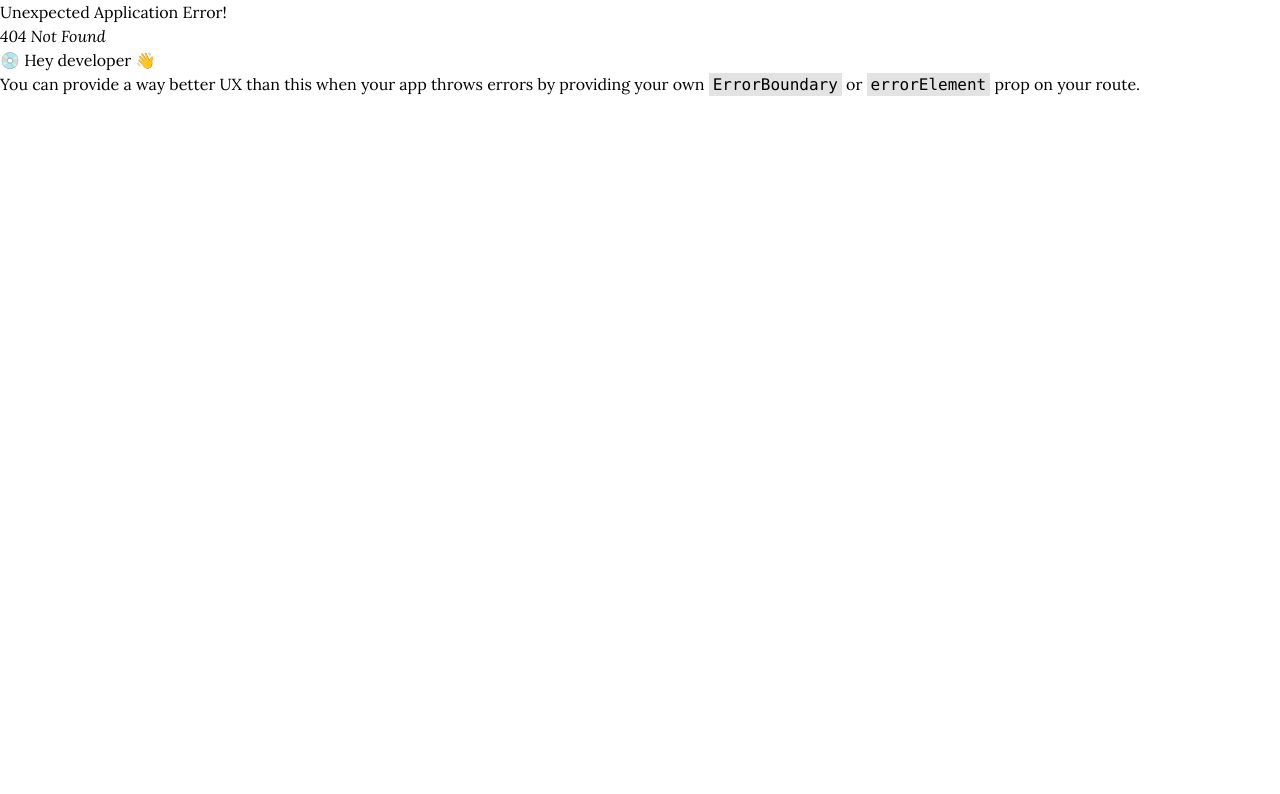
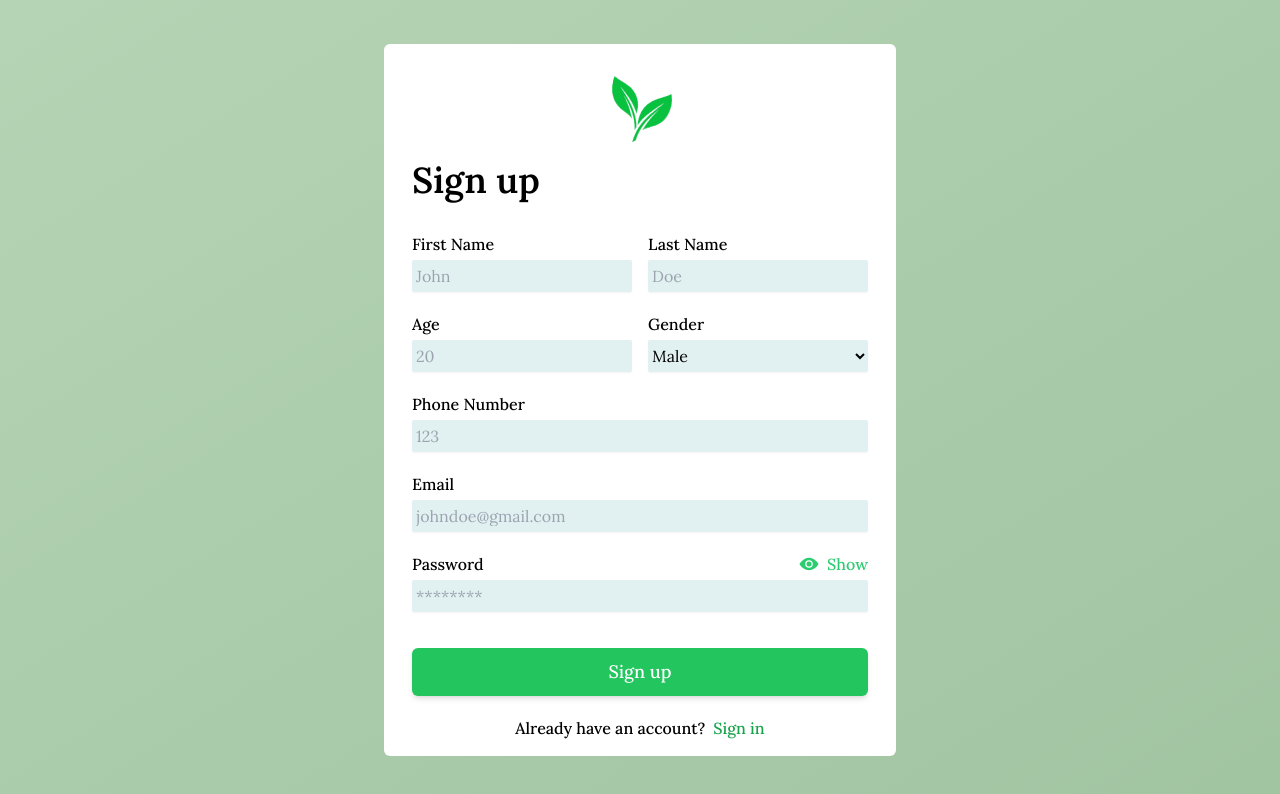
Before and after one commit to poula-karem/green-world, a React (Vite) app in the folder frontend/: page /1 in a window 1280 px wide. Before the commit this address had no page. Shown: the top 794 px of the page. Built offline with nearby package versions, Linux system fonts and the light colour scheme.

Commit message:
complete SignUpForm component UI

```diff
--- a/frontend/src/index.css
+++ b/frontend/src/index.css
@@ -41,6 +41,17 @@ body {
   object-fit: cover;
 }
 
+::-webkit-scrollbar {
+  width: 6px;
+}
+::-webkit-scrollbar-thumb {
+  background: #ccc;
+  border-radius: 10px;
+}
+::-webkit-scrollbar-thumb:hover {
+  background: #888;
+}
+
 @media (min-width: 768px) {
   .hero-plant-image {
     clip-path: polygon(10% 0, 100% 0, 100% 100%, 0% 100%);
--- /dev/null
+++ b/frontend/src/layouts/AuthLayout.tsx
@@ -0,0 +1,9 @@
+import { Outlet } from "react-router-dom";
+
+export default function AuthLayout() {
+  return (
+    <>
+      <Outlet />
+    </>
+  );
+}
--- /dev/null
+++ b/frontend/src/pages/AuthPage/AuthPage.tsx
@@ -0,0 +1,21 @@
+import SignUpForm from "./SignUpForm";
+import logo from "/public/logo.svg";
+
+export default function AuthPage() {
+  const handleSubmit = (e) => {
+    e.preventDefault();
+  };
+
+  return (
+    <div className="bg-gradient-to-br from-[#b5d4b5] to-[#a1c4a1] py-4 flex items-center justify-center min-h-screen shadow-xl">
+      <div className="bg-white py-4 px-7 w-[40%] max-w-[700px] rounded-md overflow-y-auto  max-h-[95vh] scrollbar-hidden">
+        <div className=" flex justify-center">
+          <div className="logo w-[100px] h-[100px]">
+            <img className="w-full h-full" src={logo} alt="logo" />
+          </div>
+        </div>
+        <SignUpForm />
+      </div>
+    </div>
+  );
+}
--- /dev/null
+++ b/frontend/src/pages/AuthPage/SignUpForm.tsx
@@ -0,0 +1,138 @@
+import { useState } from "react";
+import { IoEye, IoEyeOff } from "react-icons/io5";
+
+export default function SignUpForm() {
+  const [passwordShown, setPasswordShown] = useState(false);
+  return (
+    <>
+      <h1 className="text-4xl font-semibold">Sign up</h1>
+
+      <form className="flex flex-col gap-5 mt-8">
+        <div className="flex flex-row gap-4">
+          <div className="flex flex-col gap-1 grow">
+            <label className="font-medium" htmlFor="firstname">
+              First Name
+            </label>
+            <input
+              className="px-1 py-1 bg-[#E1F1F1] shadow-sm focus:shadow outline-none w-full focus:ring-2
+                    focus:ring-[#2ecc71] transition duration-300 ease-in-out rounded-sm"
+              type="text"
+              placeholder="John"
+              id="firstname"
+            />
+          </div>
+          <div className="flex flex-col gap-1 grow">
+            <label className="font-medium" htmlFor="lastname">
+              Last Name
+            </label>
+            <input
+              className="px-1 py-1 bg-[#E1F1F1] shadow-sm focus:shadow outline-none w-full focus:ring-2
+                    focus:ring-[#2ecc71] transition duration-300 ease-in-out rounded-sm"
+              type="text"
+              placeholder="Doe"
+              id="lastname"
+            />
+          </div>
+        </div>
+        <div className="flex flex-row gap-4">
+          <div className="flex flex-col gap-1 basis-1/2">
+            <label className="font-medium" htmlFor="age">
+              Age
+            </label>
+            <input
+              className="px-1 py-1 bg-[#E1F1F1] shadow-sm focus:shadow outline-none w-full focus:ring-2
+                    focus:ring-[#2ecc71] transition duration-300 ease-in-out rounded-sm"
+              type="number"
+              placeholder="20"
+              min={0}
+              id="age"
+            />
+          </div>
+          <div className="flex flex-col gap-1 basis-1/2">
+            <label className="font-medium" htmlFor="gender">
+              Gender
+            </label>
+            <select
+              className="py-1 bg-[#E1F1F1] shadow-sm focus:shadow outline-none w-full h-full focus:ring-2
+                    focus:ring-[#2ecc71] transition duration-300 ease-in-out rounded-sm"
+              id="gender"
+            >
+              <option value="option1"> Male</option>
+              <option value="option2">Female</option>
+            </select>
+          </div>
+        </div>
+        <div className="flex flex-col gap-1 grow">
+          <label className="font-medium" htmlFor="phone">
+            Phone Number
+          </label>
+          <input
+            className="px-1 py-1 bg-[#E1F1F1] shadow-sm focus:shadow outline-none w-full focus:ring-2
+                    focus:ring-[#2ecc71] transition duration-300 ease-in-out rounded-sm"
+            type="number"
+            placeholder="123"
+            min={0}
+            id="phone"
+          />
+        </div>
+        <div className="flex flex-col gap-1 grow">
+          <label className="font-medium" htmlFor="email">
+            Email
+          </label>
+          <input
+            className="px-1 py-1 bg-[#E1F1F1] shadow-sm focus:shadow outline-none w-full focus:ring-2
+                    focus:ring-[#2ecc71] transition duration-300 ease-in-out rounded-sm"
+            type="text"
+            placeholder="johndoe@gmail.com"
+            id="email"
+          />
+        </div>
+        <div className="flex flex-col gap-1 grow">
+          <div className="flex flex-row items-center justify-between">
+            <label className="font-medium" htmlFor="password">
+              Password
+            </label>
+            {passwordShown ? (
+              <button
+                type="button"
+                onClick={() => setPasswordShown((prev) => !prev)}
+                className="flex items-center gap-2"
+              >
+                <IoEyeOff size={20} fill="#2ecc71" />
+                <span className="text-[#2ecc71] font-medium">Hide</span>
+              </button>
+            ) : (
+              <button
+                type="button"
+                onClick={() => setPasswordShown((prev) => !prev)}
+                className="flex items-center gap-2"
+              >
+                <IoEye size={20} fill="#2ecc71" />
+                <span className="text-[#2ecc71] font-medium">Show</span>
+              </button>
+            )}
+          </div>
+          <input
+            className="px-1 py-1 bg-[#E1F1F1] shadow-sm focus:shadow outline-none w-full focus:ring-2
+                    focus:ring-[#2ecc71] transition duration-300 ease-in-out rounded-sm"
+            type={passwordShown ? "text" : "password"}
+            placeholder="********"
+            id="passowrd"
+          />
+        </div>
+        <button
+          className="w-full py-[10px] mt-4 bg-green-500 hover:bg-green-600 text-white text-lg font-medium rounded-md shadow-md transition-all duration-200 ease-in-out"
+          type="submit"
+        >
+          Sign up
+        </button>
+        <div className="flex flex-row justify-center gap-2 font-medium">
+          <span className="text-base">Already have an account?</span>
+          <button className="w-fit text-green-600" type="button">
+            Sign in
+          </button>
+        </div>
+      </form>
+    </>
+  );
+}
--- a/frontend/tailwind.config.js
+++ b/frontend/tailwind.config.js
@@ -23,6 +23,10 @@ export default {
       animation: {
         float: "float 5s ease-in-out infinite",
       },
+      backgroundImage: {
+        "gradient-to-br":
+          "linear-gradient(to bottom right, var(--tw-gradient-stops))",
+      },
     },
   },
   plugins: [],
```
Also changed, not shown: frontend/src/App.tsx (+12 -0 lines).
